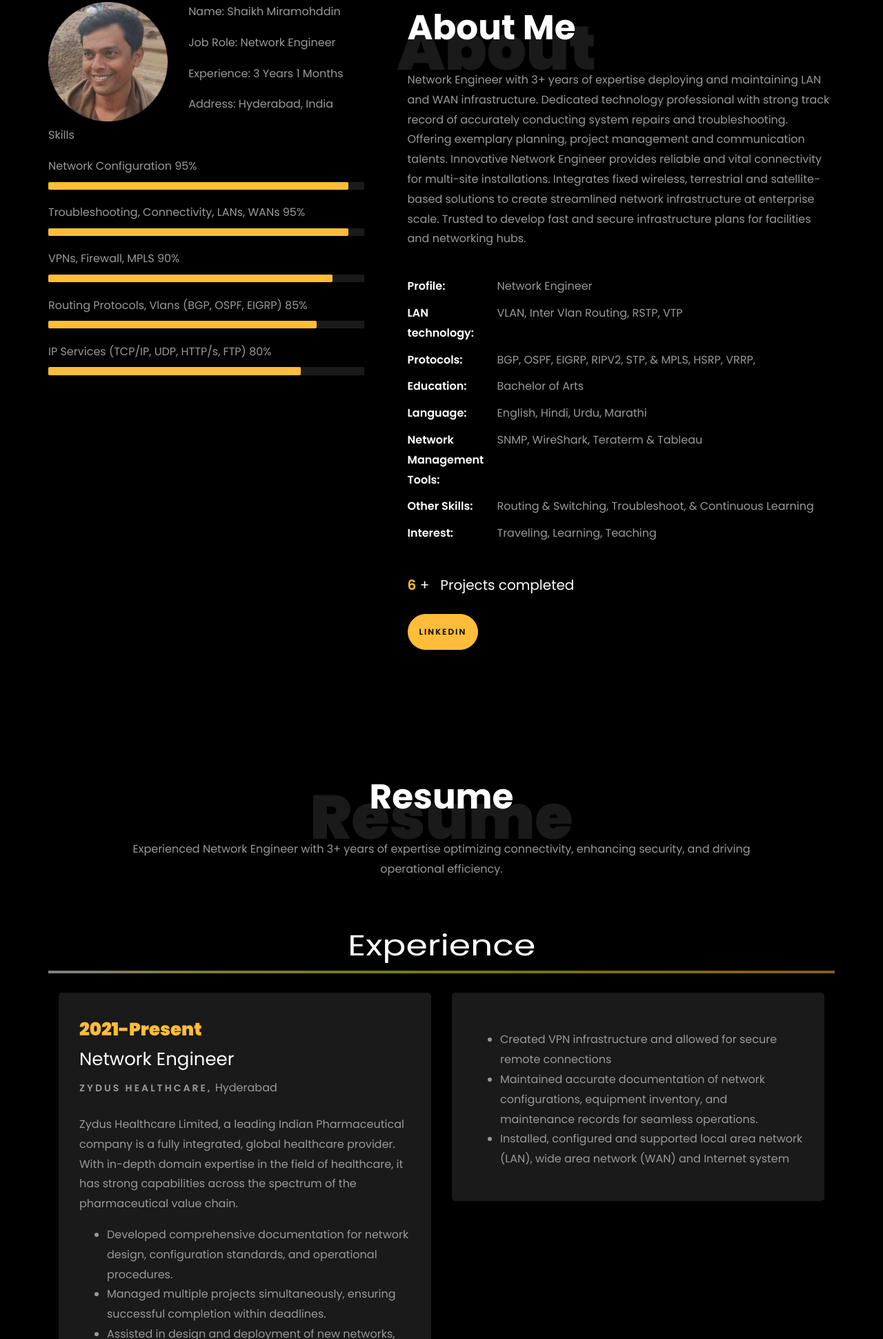
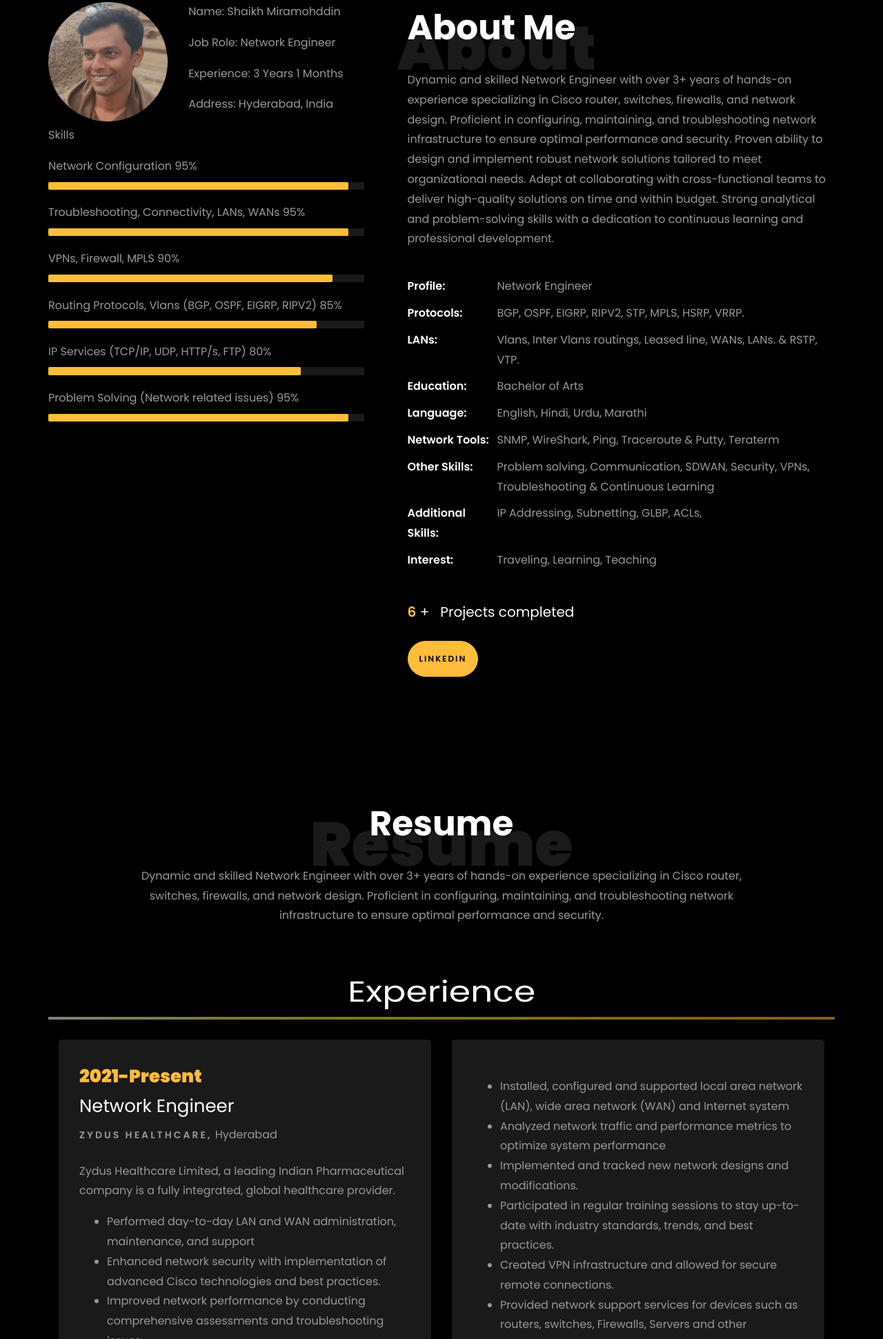
Before and after one commit to skm3112/shaikhmiramohddin.github.io, a plain HTML site: page index.html in a window 1280 px wide. Shown: the part 859-2800 px from the top of the page at 69% size. Drawn offline with Linux system fonts and the light colour scheme; files whose address does not match are found by name.

Commit message:
second commit

```diff
--- a/index.html
+++ b/index.html
@@ -129,7 +129,7 @@
 	          <li class="nav-item"><a href="#home-section" class="nav-link"><span>Home</span></a></li>
 	          <li class="nav-item"><a href="#about-section" class="nav-link"><span>About</span></a></li>
 	          <li class="nav-item"><a href="#resume-section" class="nav-link"><span>Resume</span></a></li>
-	          <li class="nav-item"><a href="#project-section" class="nav-link"><span>Projects</span></a></li>
+	          <li class="nav-item"><a href="#project-section" class="nav-link"><span>Skills</span></a></li>
 	          <li class="nav-item"><a href="#contact-section" class="nav-link"><span>Contact</span></a></li>
 	        </ul>
 	      </div>
@@ -191,7 +191,7 @@
 						<!-- <h2 class="d-flex" style="margin-bottom: 0">With over 5 years of experience</h2> -->
 						<!-- <br> -->
 			            <p><a href="https://www.linkedin.com/in/shaikh-miramohddin-2a347b302/" class="btn btn-primary py-3 px-4">LinkedIn</a>
-							<a href="https://github.com/skm3112" class="btn btn-white btn-outline-white py-3 px-4">My works</a></p>
+							<a href="https://docs.google.com/document/d/1dYPWktgaTwPfYgkBTp4hDa1l95pcbCA0/edit?usp=drive_link&ouid=101622978418670360929&rtpof=true&sd=true" class="btn btn-white btn-outline-white py-3 px-4">Resume skills</a></p>
 		            </div>
 		          </div>
 	        	</div>
@@ -247,7 +247,7 @@
 											aria-valuemax="100"></div>
 									</div>
 
-									<span>Routing Protocols, Vlans (BGP, OSPF, EIGRP) </span> <span class="pull-right">85%</span>
+									<span>Routing Protocols, Vlans (BGP, OSPF, EIGRP, RIPV2) </span> <span class="pull-right">85%</span>
 									<div class="progress">
 										<div class="progress-bar" role="progressbar" style="width: 85%" aria-valuenow="85" aria-valuemin="0"
 											aria-valuemax="100"></div>
@@ -256,6 +256,12 @@
 									<span>IP Services (TCP/IP, UDP, HTTP/s, FTP)</span> <span class="pull-right">80%</span>
 									<div class="progress">
 										<div class="progress-bar" role="progressbar" style="width: 80%" aria-valuenow="80" aria-valuemin="0"
+											aria-valuemax="100"></div>
+									</div>
+
+									<span>Problem Solving (Network related issues)</span> <span class="pull-right">95%</span>
+									<div class="progress">
+										<div class="progress-bar" role="progressbar" style="width: 95%" aria-valuenow="95" aria-valuemin="0"
 											aria-valuemax="100"></div>
 									</div>
 								</div>
@@ -270,21 +276,21 @@
 								<h1 class="big">About</h1>
 								<h2 class="mb-4">About Me</h2>
 
-								<p>Network Engineer with 3+ years of expertise deploying and maintaining LAN and WAN infrastructure.
-									Dedicated technology professional with strong track record of accurately conducting system repairs
-									and troubleshooting. Offering exemplary planning, project management and communication talents.
-									Innovative Network Engineer provides reliable and vital connectivity for multi-site installations.
-									Integrates fixed wireless, terrestrial and satellite-based solutions to create streamlined network
-									infrastructure at enterprise scale. Trusted to develop fast and secure infrastructure plans for
-									facilities and networking hubs.</p>
+								<p>Dynamic and skilled Network Engineer with over 3+ years of hands-on experience specializing
+									 in Cisco router, switches, firewalls, and network design. Proficient in configuring, maintaining, and
+									 troubleshooting network infrastructure to ensure optimal performance and security.
+									 Proven ability to design and implement robust network solutions tailored to meet organizational needs.
+									 Adept at collaborating with cross-functional teams to deliver high-quality solutions on time and within budget.
+									 Strong analytical and problem-solving skills with a dedication to continuous learning and professional development.</p>
 								<ul class="about-info mt-4 px-md-0 px-2">
 									<li class="d-flex"><span>Profile:</span> <span>Network Engineer</span></li>
-									<li class="d-flex"><span>LAN technology:</span> <span>VLAN, Inter Vlan Routing, RSTP, VTP </span></li>
-									<li class="d-flex"><span>Protocols:</span> <span>BGP, OSPF, EIGRP, RIPV2, STP, &amp; MPLS, HSRP, VRRP,</span></li>
+									<li class="d-flex"><span>Protocols:</span> <span>BGP, OSPF, EIGRP, RIPV2, STP, MPLS, HSRP, VRRP.</span></li>
+									<li class="d-flex"><span>LANs:</span> <span>Vlans, Inter Vlans routings, Leased line, WANs, LANs. &amp; RSTP, VTP.</span></li>
 									<li class="d-flex"><span>Education:</span> <span>Bachelor of Arts</span></li>
 									<li class="d-flex"><span>Language:</span> <span>English, Hindi, Urdu, Marathi</span></li>
-									<li class="d-flex"><span>Network Management Tools:</span> <span>SNMP, WireShark, Teraterm &amp; Tableau</span></li>
-									<li class="d-flex"><span>Other Skills:</span> <span>Routing & Switching, Troubleshoot,  &amp; Continuous Learning</span></li>
+									<li class="d-flex"><span>Network Tools:</span> <span>SNMP, WireShark, Ping, Traceroute &amp; Putty, Teraterm</span></li>
+									<li class="d-flex"><span>Other Skills:</span> <span>Problem solving, Communication, SDWAN, Security, VPNs, Troubleshooting  &amp; Continuous Learning</span></li>
+									<li class="d-flex"><span>Additional Skills:</span> <span>IP Addressing, Subnetting, GLBP, ACLs,</span></li>
 									<li class="d-flex"><span>Interest:</span> <span>Traveling, Learning, Teaching</span></li>
 
 								</ul>
@@ -316,7 +322,7 @@
           <div class="col-md-10 heading-section text-center ftco-animate">
           	<h1 class="big big-2">Resume</h1>
             <h2 class="mb-4">Resume</h2>
-            <p>Experienced Network Engineer with 3+ years of expertise optimizing connectivity, enhancing security, and driving operational efficiency.</p>
+            <p>Dynamic and skilled Network Engineer with over 3+ years of hands-on experience specializing in Cisco router, switches, firewalls, and network design. Proficient in configuring, maintaining, and troubleshooting network infrastructure to ensure optimal performance and security.</p>
           </div>
         </div>
 
@@ -333,12 +339,13 @@
 						<h2>Network Engineer</h2>
 						<span class="position">Zydus Healthcare,</span>
 						<span class="mt-4">Hyderabad</span>
-						<p class="mt-4">Zydus Healthcare Limited, a leading Indian Pharmaceutical company is a fully integrated, global healthcare provider. With in-depth domain expertise in the field of healthcare, it has strong capabilities across the spectrum of the pharmaceutical value chain.
+						<p class="mt-4">Zydus Healthcare Limited, a leading Indian Pharmaceutical company is a fully integrated, global healthcare provider.
 							<ul>
-								<li>Developed comprehensive documentation for network design, configuration standards, and operational procedures.</li>
-								<li>Managed multiple projects simultaneously, ensuring successful completion within deadlines.</li>
-								<li>Assisted in design and deployment of new networks, adhering to established protocols and policies.</li>
-								<li>Optimized routing protocols to improve data transfer speeds across the organization’s network infrastructure.</li>
+								<li>Performed day-to-day LAN and WAN administration, maintenance, and support</li>
+								<li>Enhanced network security with implementation of advanced Cisco technologies and best practices.</li>
+								<li>Improved network performance by conducting comprehensive assessments and troubleshooting issues.</li>
+								<li>Designed and evaluated WAN and LAN connectivity technologies.</li>
+								<li>Enhanced security by implementing firewalls, VPNs, and access control systems.</li>
 							</ul>
 						</p>
 					</div>
@@ -352,9 +359,14 @@
 						<span class="position"></span>
 						<p class="mt-4">
 							<ul>
-								<li>Created VPN infrastructure and allowed for secure remote connections</li>
-								<li>Maintained accurate documentation of network configurations, equipment inventory, and maintenance records for seamless operations.</li>
 								<li>Installed, configured and supported local area network (LAN), wide area network (WAN) and Internet system</li>
+								<li>Analyzed network traffic and performance metrics to optimize system performance</li>
+								<li>Implemented and tracked new network designs and modifications.</li>
+								<li>Participated in regular training sessions to stay up-to-date with industry standards, trends, and best practices.</li>
+								<li>Created VPN infrastructure and allowed for secure remote connections.</li>
+								<li>Provided network support services for devices such as routers, switches, Firewalls, Servers and other hardware.</li>
+								<li>Provided network support services for devices such as routers, switches, Firewalls, Servers and other hardware.</li>
+								<li>Developed detailed documentation, streamlining processes and improving team collaboration.</li>
 							</ul>
 						</p>
 					</div>
@@ -376,7 +388,7 @@
     				<div class="resume-wrap ftco-animate">
     					<span class="date">2018-2021</span>
     					<h2>Bachelor of Arts</h2>
-    					<span class="position">Kakatiya University</span>
+    					<span class="position">KAKATIYA University</span>
     					<p class="mt-4">Grade: First class.</p>
     				</div>
     			</div>
@@ -393,7 +405,7 @@
 
     		<div class="row justify-content-center mt-5">
     			<div class="col-md-6 text-center ftco-animate">
-    				<p><a href="https://drive.google.com/drive/u/0/my-drive" class="btn btn-primary py-4 px-5">Download CV</a></p>
+    				<p><a href="https://docs.google.com/document/d/1dYPWktgaTwPfYgkBTp4hDa1l95pcbCA0/edit?usp=drive_link&ouid=101622978418670360929&rtpof=true&sd=true" class="btn btn-primary py-4 px-5">Download CV</a></p>
     			</div>
     		</div>
     	</div>
```
